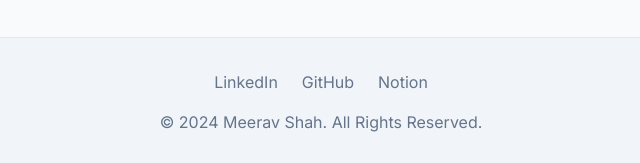
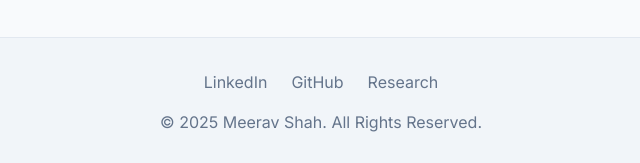
Before and after one commit to Meerav29/aboutme, a plain HTML site: page index.html in a window 1280 px wide. Shown: the part 1896-2059 px from the top of the page, 319-959 px from the left. Drawn offline with nearby package versions, Linux system fonts and the light colour scheme.

Commit message:
added footer links

```diff
--- a/index.html
+++ b/index.html
@@ -185,11 +185,11 @@
         <div class="container mx-auto px-6 py-8 text-center text-slate-500">
             <div class="flex justify-center space-x-6 mb-4">
                 <!-- EDIT THESE: Replace '#' with links to your social profiles -->
-                <a href="#" class="hover:text-blue-600">LinkedIn</a>
-                <a href="#" class="hover:text-blue-600">GitHub</a>
-                <a href="#" class="hover:text-blue-600">Notion</a>
+                <a href="https://www.linkedin.com/in/meeravshah" class="hover:text-blue-600">LinkedIn</a>
+                <a href="https://github.com/meerav29" class="hover:text-blue-600">GitHub</a>
+                <a href="https://sites.google.com/psu.edu/meeravshah/research" class="hover:text-blue-600">Research</a>
             </div>
-            <p>&copy; 2024 Meerav Shah. All Rights Reserved.</p>
+            <p>&copy; 2025 Meerav Shah. All Rights Reserved.</p>
         </div>
     </footer>
 
```
